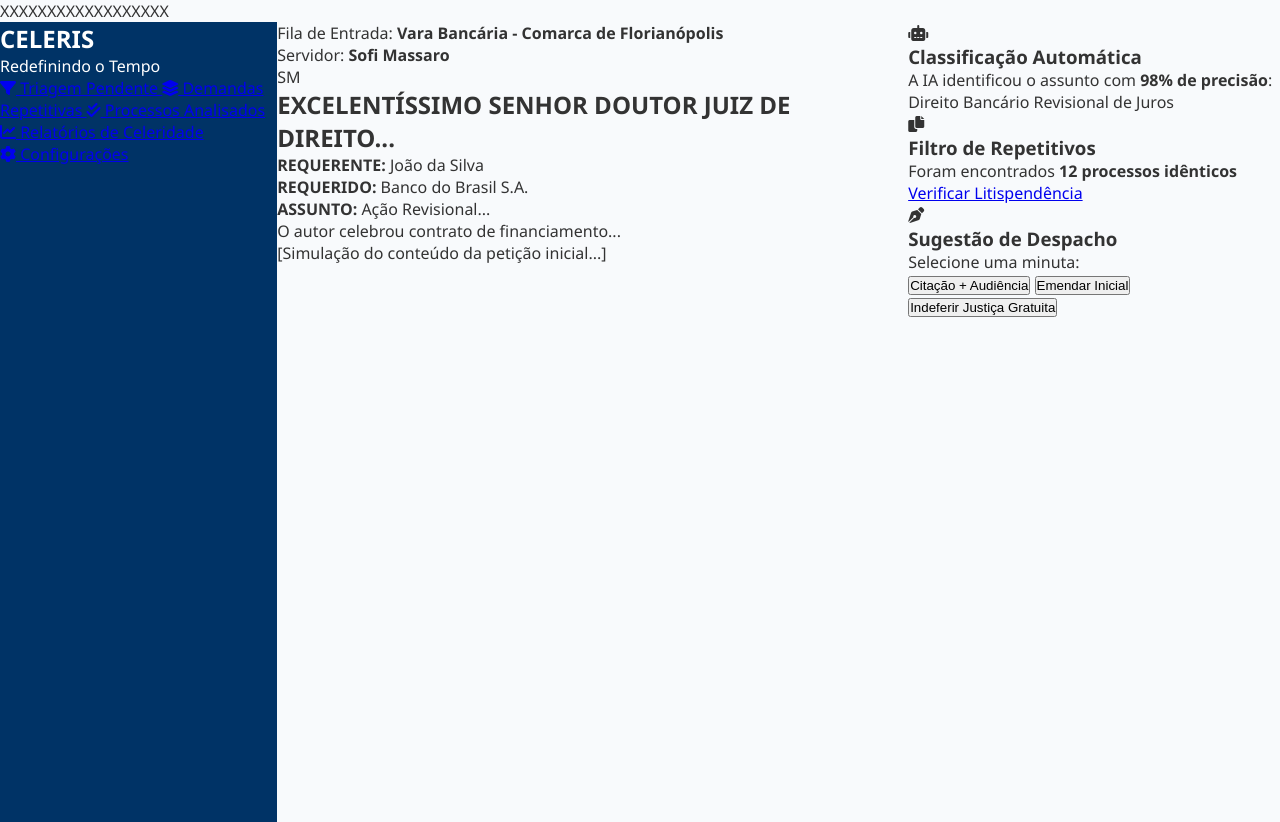
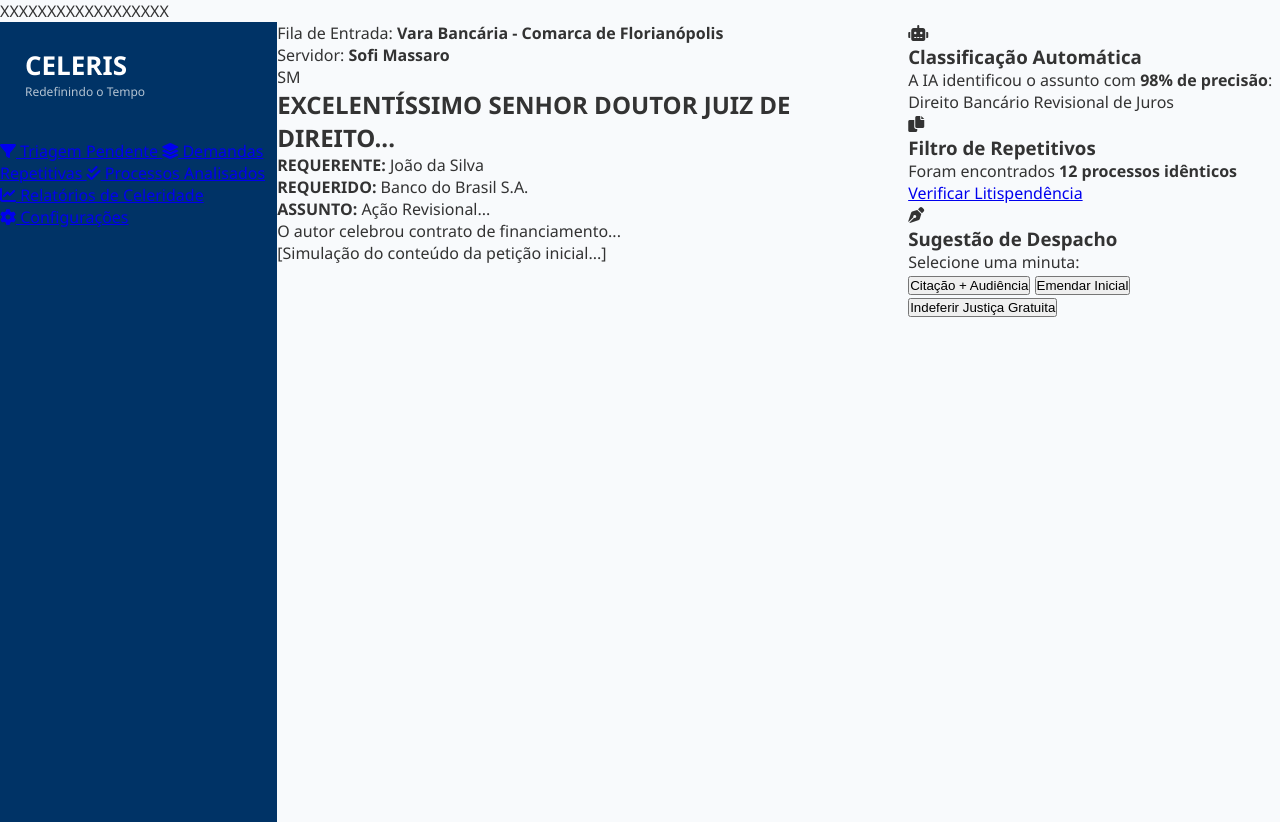
Before and after one commit to sofiamassaro/Projeto-Front-end-I---CELERIS, a plain HTML site: page index.html in a window 1280 px wide. Drawn offline with Linux system fonts and the light colour scheme.

Commit message:
implementei o flexbox no sidebar e no container
Refactor container and sidebar styles with flexbox properties.

```diff
--- a/style.css
+++ b/style.css
@@ -24,11 +24,29 @@ body {
 }
 /* container principal com FLEX */
 .container {
-    display: flex; /* ativa o FLEXBOX → organiza os elementos lado a lado */
+    display: flex; /* display: flex sozinho - lado a lado */
     height: 100vh; /* ocupa a tela toda */
 }
 /* ================= SIDEBAR ================= */
 .sidebar {
-    width: 280px;
-    background-color: var(--sidebar-bg);
-    color: var(--white);
+    width: 280px; /* define largura fixa → ela sempre terá 280px */
+    background-color: var(--sidebar-bg); /* cor de fundo (usa a variável que você criou) */
+    color: var(--white); /* cor padrão dos textos dentro da sidebar */
+
+    display: flex; /* ativa flexbox dentro da sidebar */
+    flex-direction: column; /* flex-direction: column - muda pra empilhar */
+    padding: 25px 0; /* espaçamento interno: 25px em cima e embaixo 0 nas laterais */
+}
+/* logo */
+.logo-container {
+    padding: 0 25px; /* espaço nas laterais (esquerda e direita) */
+    margin-bottom: 40px; /* espaço abaixo do logo (separa do menu) */
+}
+.logo-text {
+    font-size: 26px; /* tamanho grande da fonte */
+    font-weight: bold; /* deixa o texto em negrito */
+}
+.logo-sub {
+    font-size: 12px; /* texto pequeno (subtítulo) */
+    opacity: 0.7; /* deixa meio “apagado” (transparente) */
+}
```
